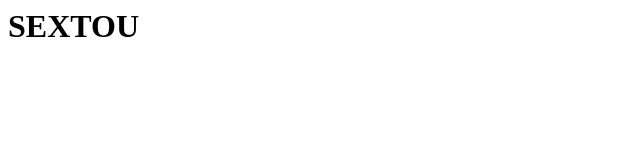
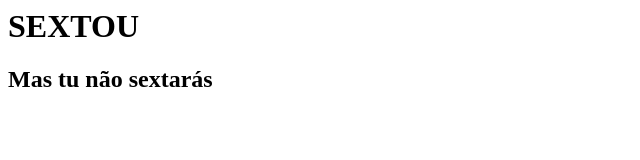
Before and after one commit to kaiky-farias/SCM2024, a plain HTML site: page index.html in a window 1280 px wide. Shown: the whole page, without its empty margins (0-640 px from the left). Drawn offline with Linux system fonts and the light colour scheme.

Commit message:
segundo commit

```diff
--- a/index.html
+++ b/index.html
@@ -1 +1,2 @@
 <h1>SEXTOU</h1>
+<h2>Mas tu não sextarás</h2>
```
